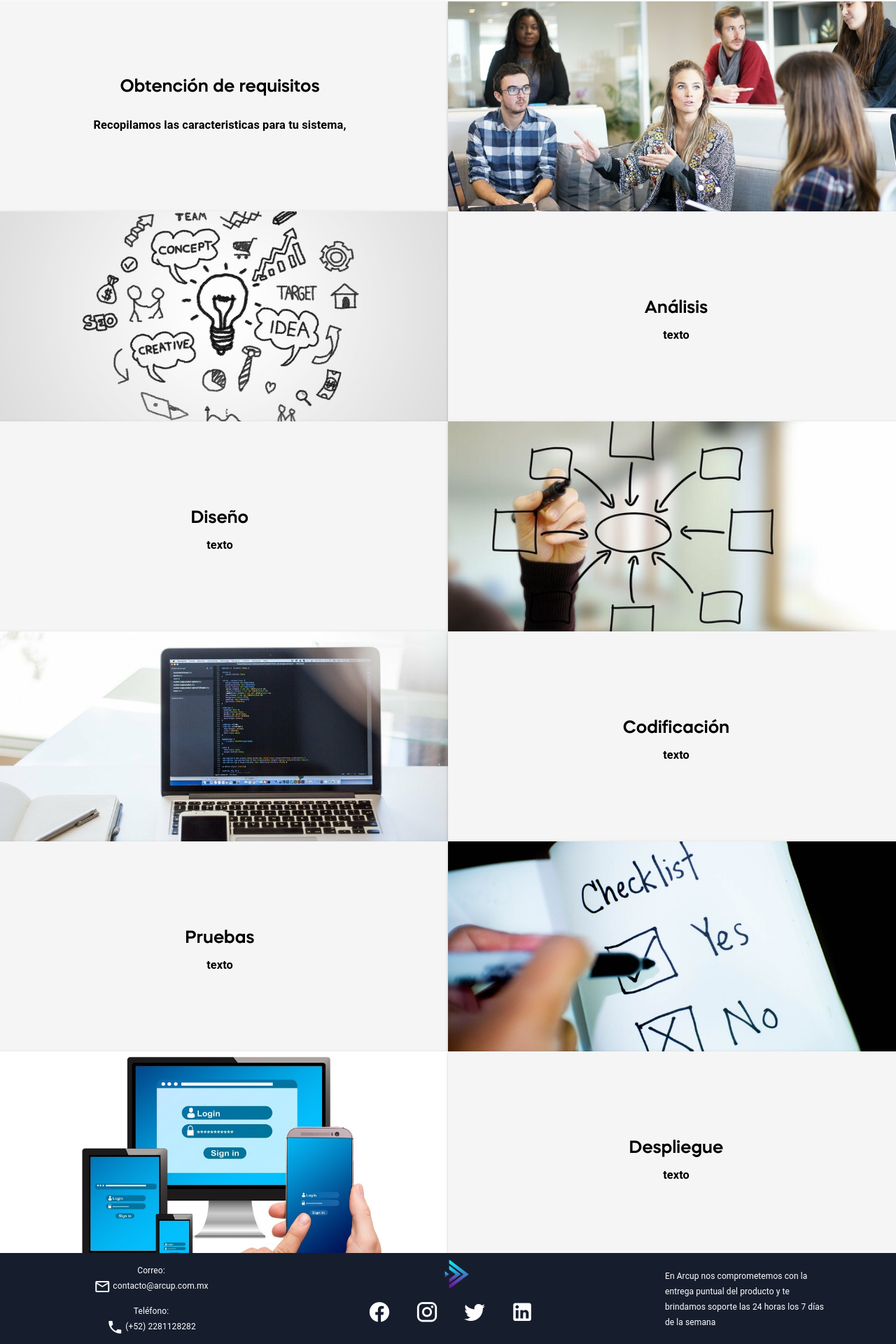
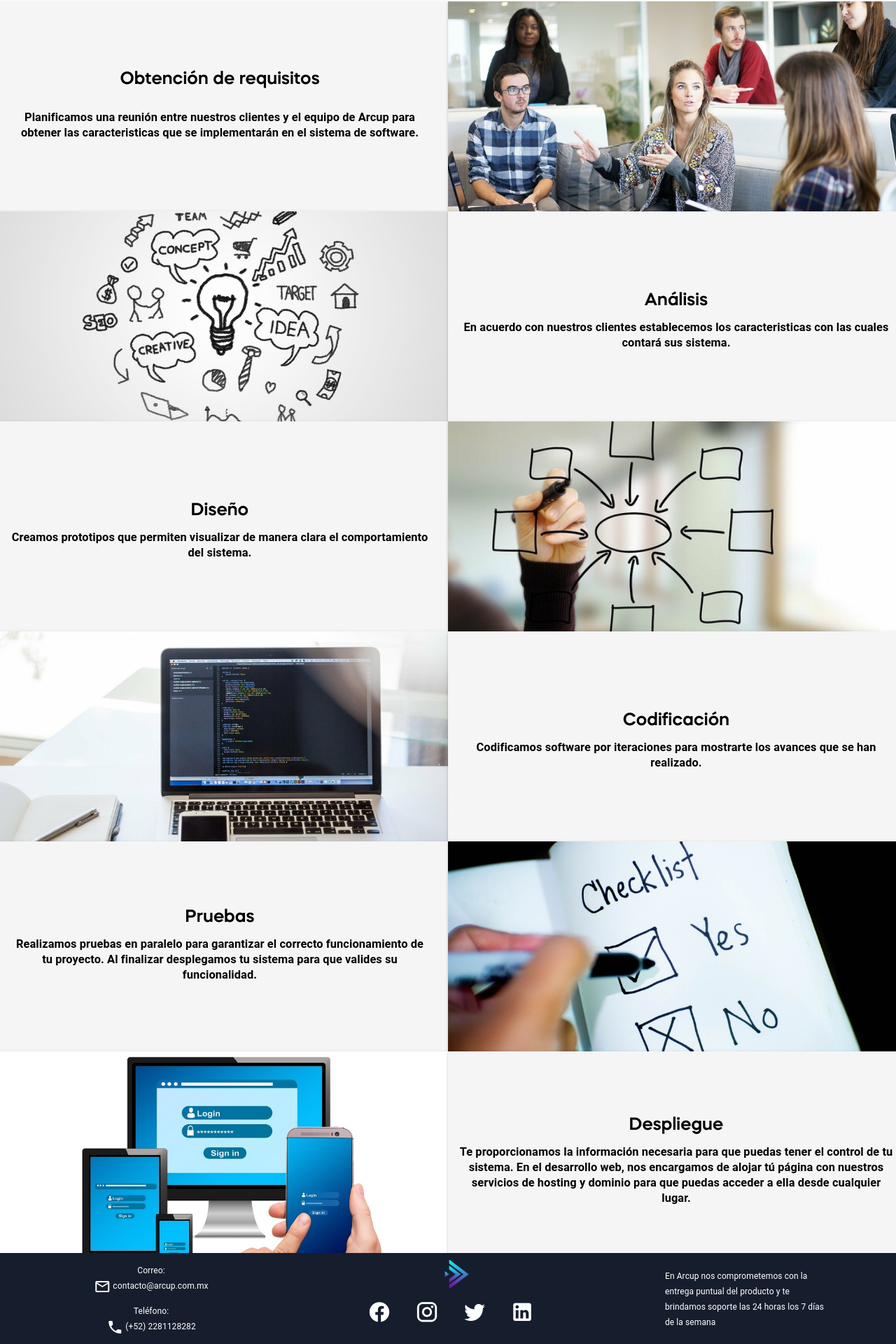
Before and after one commit to Arcup/Arcup-web, a Vue app in the folder arcup/: page /software in a window 1280 px wide. Shown: the part 543-2463 px from the top of the page at 70% size. Built offline with nearby package versions, Linux system fonts and the light colour scheme.

Commit message:
Actuaización software
Descripciones de las secciones

```diff
--- a/arcup/src/views/Software.vue
+++ b/arcup/src/views/Software.vue
@@ -34,7 +34,10 @@
           <v-card class="pa-2 text-center d-flex align-content-center flex-wrap" color="#F5F5F5" rounded="0" height="300">
               <v-card-text> <h2>Obtención de requisitos</h2> </v-card-text>
               <v-card-text>
-                <h3>Recopilamos las caracteristicas para tu sistema,
+                <h3 class="pl-2 pr-2">
+                  Planificamos una reunión entre nuestros clientes y el
+                  equipo de Arcup para obtener las caracteristicas que se implementarán
+                  en el sistema de software.
                 </h3>
               </v-card-text>
           </v-card>
@@ -65,7 +68,11 @@
         <v-col class="pa-0" cols="12" sm="6" md="6" lg="6" xl="6">
           <v-card class="pa-2 text-center d-flex align-content-center flex-wrap" color="#F5F5F5" rounded="0" height="300">
             <v-card-text><h2>Análisis</h2> </v-card-text>
-            <v-card-text class="pa-0"><h3>texto</h3></v-card-text>
+            <v-card-text class="pa-0">
+              <h3 class="pl-2 pr-2">
+                En acuerdo con nuestros clientes establecemos los caracteristicas con
+                las cuales contará sus sistema.
+              </h3></v-card-text>
           </v-card>
         </v-col>
       </v-row>
@@ -75,7 +82,10 @@
         <v-col class="pa-0" cols="12" sm="6" md="6" lg="6" xl="6">
           <v-card class="pa-2 text-center d-flex align-content-center flex-wrap" color="#F5F5F5" rounded="0" height="300">
             <v-card-text><h2>Diseño</h2></v-card-text>
-            <v-card-text class="pa-0"><h3>texto</h3></v-card-text>
+            <v-card-text class="pa-0"><h3 class="pl-2 pr-2">
+              Creamos prototipos que permiten visualizar de manera clara el
+              comportamiento del sistema.
+            </h3></v-card-text>
           </v-card>
         </v-col>
         <v-col class="pa-0" cols="12" sm="6" md="6" lg="6" xl="6">
@@ -103,7 +113,11 @@
         <v-col class="pa-0" cols="12" sm="6" md="6" lg="6" xl="6">
           <v-card class="pa-2 text-center d-flex align-content-center flex-wrap" color="#F5F5F5" rounded="0" height="300">
             <v-card-text><h2>Codificación</h2></v-card-text>
-            <v-card-text class="pa-0"> <h3>texto</h3> </v-card-text>
+            <v-card-text class="pa-0">
+              <h3 class="pl-2 pr-2">
+                Codificamos software por iteraciones para mostrarte los avances que se han realizado.
+              </h3>
+            </v-card-text>
           </v-card>
         </v-col>
       </v-row>
@@ -113,7 +127,10 @@
         <v-col class="pa-0" cols="12" sm="6" md="6" lg="6" xl="6">
           <v-card class="pa-2 text-center d-flex align-content-center flex-wrap" color="#F5F5F5" rounded="0" height="300">
             <v-card-text><h2>Pruebas</h2></v-card-text>
-            <v-card-text class="pa-0"> <h3>texto</h3> </v-card-text>
+            <v-card-text class="pt-0"> <h3 class="pl-2 pr-2">
+              Realizamos pruebas en paralelo para garantizar el correcto funcionamiento de tu proyecto.
+              Al finalizar desplegamos tu sistema para que valides su funcionalidad.
+            </h3> </v-card-text>
           </v-card>
         </v-col>
         <v-col class="pa-0" cols="12" sm="6" md="6" lg="6" xl="6">
@@ -141,7 +158,14 @@
         <v-col class="pa-0" cols="12" sm="6" md="6" lg="6" xl="6">
           <v-card class="pa-2 text-center d-flex align-content-center flex-wrap" color="#F5F5F5" rounded="0" height="300">
             <v-card-text><h2>Despliegue</h2></v-card-text>
-            <v-card-text class="pa-0"> <h3>texto</h3> </v-card-text>
+            <v-card-text class="pa-0">
+              <h3 class="pl-2 pr-2">
+                Te proporcionamos la información necesaria para que puedas tener el control
+                de tu sistema.
+                En el desarrollo web, nos encargamos de alojar tú página con nuestros servicios
+                de hosting y dominio para que puedas acceder a ella desde cualquier lugar.
+              </h3>
+            </v-card-text>
           </v-card>
         </v-col>
       </v-row>
```
